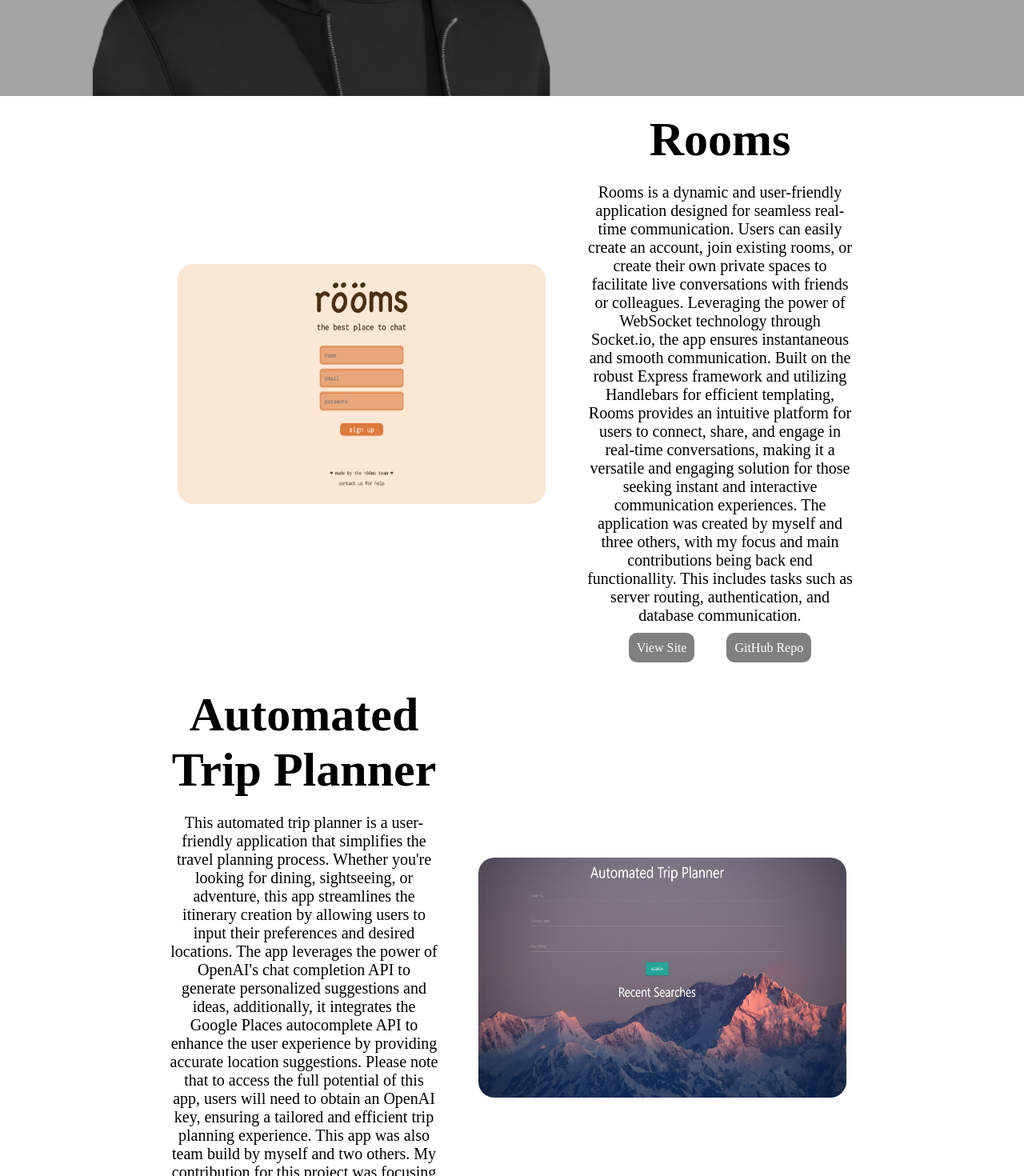
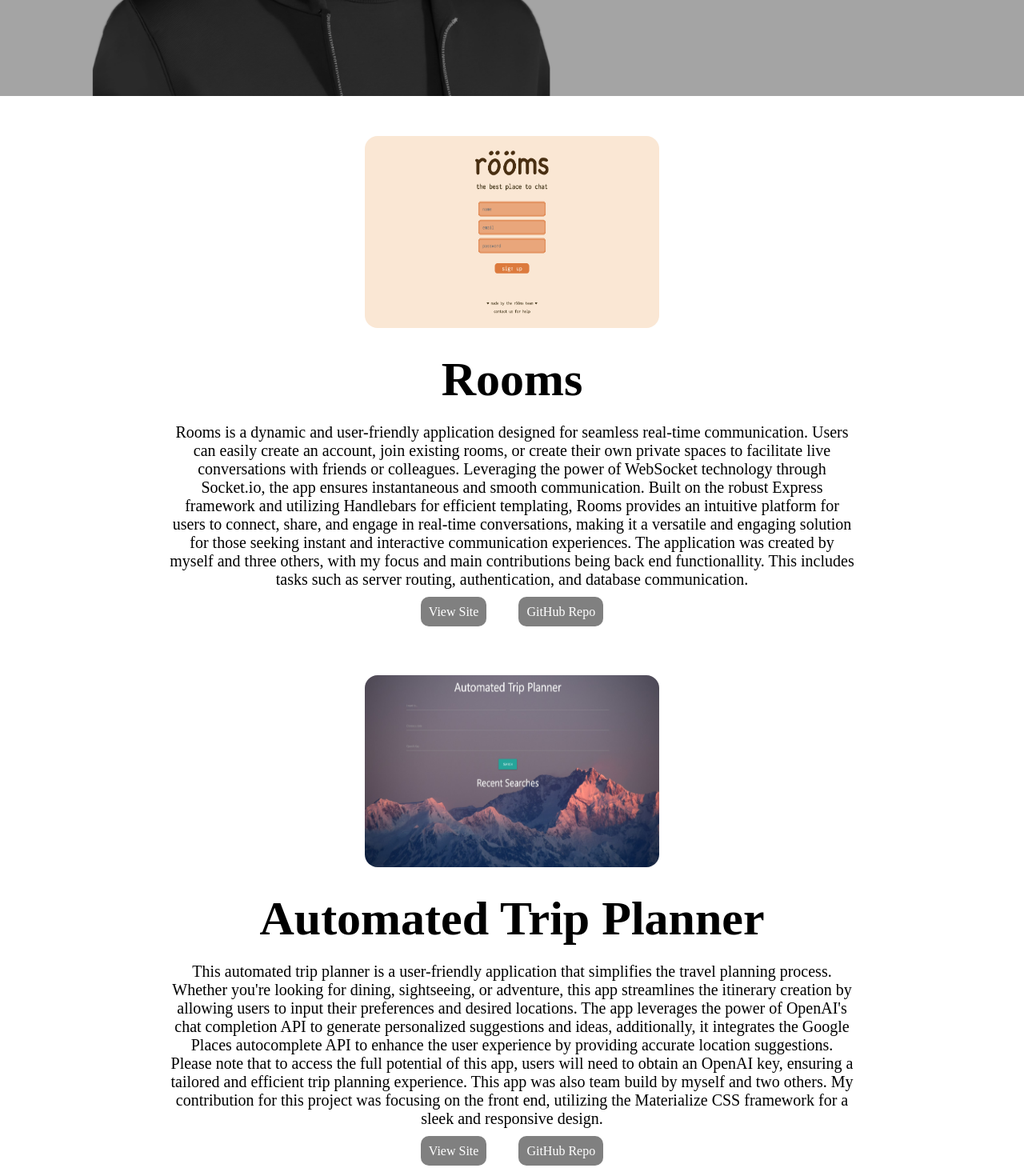
Before and after one commit to dakotablanchard/react-portfolio, a React (Vite) app: page /portfolio in a window 1280 px wide. Shown: the part 480-1950 px from the top of the page at 80% size. Built offline with nearby package versions, Linux system fonts and the light colour scheme.

Commit message:
mobile responsiveness on portfolio page

```diff
--- a/src/components/Project.jsx
+++ b/src/components/Project.jsx
@@ -16,14 +16,14 @@ const ProjectLeft = ({ image, title, description, siteUrl, repoUrl }) => {
 
 const ProjectRight = ({ image, title, description, siteUrl, repoUrl }) => {
   return (
-    <div className="project">
+    <div className="project-right">
+      <img className='port-image' src={image} alt={title} />
       <div className='project-content'>
         <h1>{title}</h1>
         <p id='description'>{description}</p>
         <a id='view-site' href={siteUrl}>View Site</a>
         <a id='github' href={repoUrl}>GitHub Repo</a>
       </div>
-      <img className='port-image' src={image} alt={title} />
     </div>
   );
 }
--- a/src/css/App.css
+++ b/src/css/App.css
@@ -126,4 +126,15 @@ button {
   .recent-work {
     font-size: 30px;
   }
+  .imgs-home {
+    height: 140px;
+    width: 220px;
+  }
 }
+
+@media  (max-width: 290px) {
+  .imgs-home {
+    height: 100px;
+    width: 140px;
+  }
+}
--- a/src/css/nav.css
+++ b/src/css/nav.css
@@ -9,6 +9,7 @@
     top: 0;
     left: 0;
     right: 0;
+    padding-inline-start: 0px;
 }
 
 .nav-item {
--- a/src/css/project.css
+++ b/src/css/project.css
@@ -3,6 +3,19 @@
     justify-content: center;
     align-items: center;
     flex-direction: row;
+    word-wrap: break-word;
+    overflow-wrap: break-word;
+    width: 70%;
+    margin: auto;
+    padding: 20px;
+    text-align: center;
+}
+
+.project-right {
+    display: flex;
+    justify-content: center;
+    align-items: center;
+    flex-direction: row-reverse;
     word-wrap: break-word;
     overflow-wrap: break-word;
     width: 70%;
@@ -30,3 +43,47 @@
 #description {
     margin: 20px;
 }
+
+@media (max-width: 1330px) {
+ .project {
+     flex-direction: column;
+     flex-wrap: wrap;
+ }
+
+ .project-right {
+    flex-direction: column;
+    flex-wrap: wrap;
+}
+
+ .port-image {
+    margin: 0px;
+    scale: 0.8;
+ }
+}
+
+@media (max-width: 655px) {
+    .port-image {
+        scale : 0.7;
+    }
+    .project, .project-right {
+        align-content: center;
+    }
+}
+
+@media (max-width: 390px) {
+    .project-content {
+        display: flex;
+        flex-direction: column;
+        flex-wrap: wrap;
+    }
+}
+
+@media (max-width: 350px) {
+    .port-image {
+        scale: 0.5;
+    }
+
+    .project-content > h1 {
+        font-size: 40px;
+    }
+}
```
